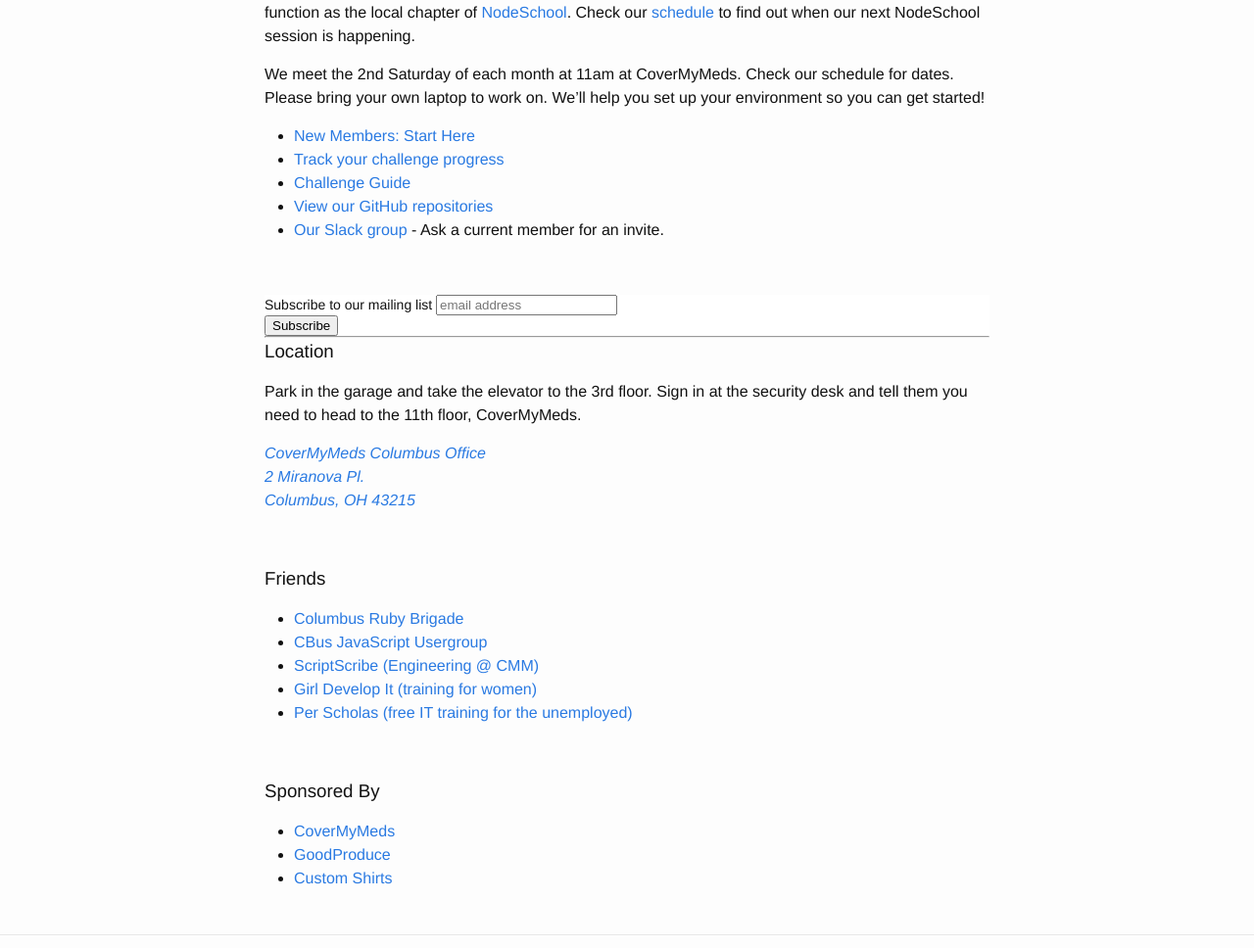
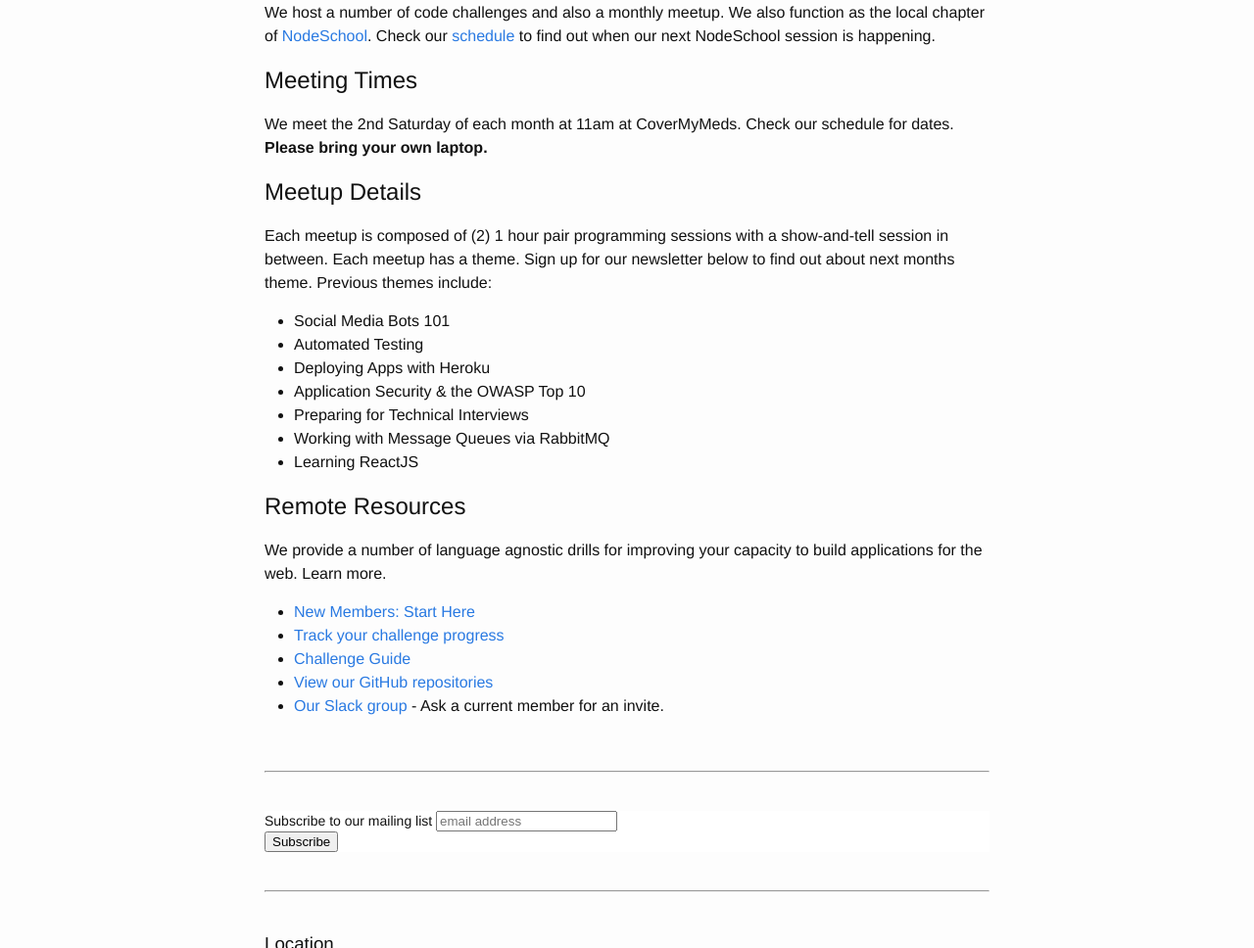
Before and after one commit to paircolumbus/paircolumbus.github.io, a Jekyll site: the page built from index.md, in a window 1280 px wide and 1400 px high. Shown: the part 432-1400 px from the top of the window at 98% size. Built offline with Jekyll 4.4.1, drawn with Linux system fonts in a browser that asks for light colours; comment, search, counter and statistics services are not loaded; some of the changed text lies outside the part shown.

Commit message:
update index page

```diff
--- a/index.md
+++ b/index.md
@@ -4,17 +4,32 @@
 
 ![img](http://i.imgur.com/OmBFBDK.jpg)
 
-Pair Columbus is a pairing and mentoring group for new and experienced software engineers. We also function as the local chapter of [NodeSchool](http://nodeschool.io). Check our [schedule](/schedule) to find out when our next NodeSchool session is happening.
+Pair Columbus is a pairing and mentoring group for new and experienced web application developers. We host a number of code challenges and also a monthly meetup. We also function as the local chapter of [NodeSchool](http://nodeschool.io). Check our [schedule](/schedule) to find out when our next NodeSchool session is happening.
 
-We meet the 2nd Saturday of each month at 11am at CoverMyMeds. Check our schedule for dates. Please bring your own laptop to work on. We'll help you set up your environment so you can get started!
+## Meeting Times
+We meet the 2nd Saturday of each month at 11am at CoverMyMeds. Check our schedule for dates. __Please bring your own laptop.__
 
+## Meetup Details
+Each meetup is composed of (2) 1 hour pair programming sessions with a show-and-tell session in between. Each meetup has a theme. Sign up for our newsletter below to find out about next months theme. Previous themes include:
+- Social Media Bots 101
+- Automated Testing
+- Deploying Apps with Heroku
+- Application Security & the OWASP Top 10
+- Preparing for Technical Interviews
+- Working with Message Queues via RabbitMQ
+- Learning ReactJS
 
+## Remote Resources
+We provide a number of language agnostic drills for improving your capacity to build applications for the web. Learn more.
 - [New Members: Start Here](/getting_started/)
 - [Track your challenge progress](http://challengeprogress.herokuapp.com/)
 - [Challenge Guide](/challenges/)
 - [View our GitHub repositories](https://github.com/paircolumbus/)
 - [Our Slack group](https://paircolumbus.slack.com) - Ask a current member for an invite.
 
+
+<br />
+- - -
 <br />
 
 <link href="//cdn-images.mailchimp.com/embedcode/slim-081711.css" rel="stylesheet" type="text/css">
@@ -29,12 +44,14 @@
     <!-- real people should not fill this in and expect good things - do not remove this or risk form bot signups-->
     <div style="position: absolute; left: -5000px;"><input type="text" name="b_60b5026218d4c1f845a978d85_de00a10964" tabindex="-1" value=""></div>
     <div class="clear"><input type="submit" value="Subscribe" name="subscribe" id="mc-embedded-subscribe" class="button"></div>
-    </div>
+  </div>
 </form>
 </div>
 
+
+<br />
 - - -
-
+<br />
 
 ### Location
 Park in the garage and take the elevator to the 3rd floor. Sign in at the security desk and tell them you need to head to the 11th floor, CoverMyMeds.
```
